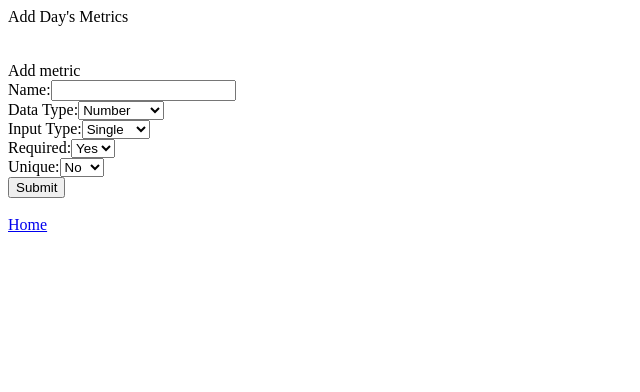
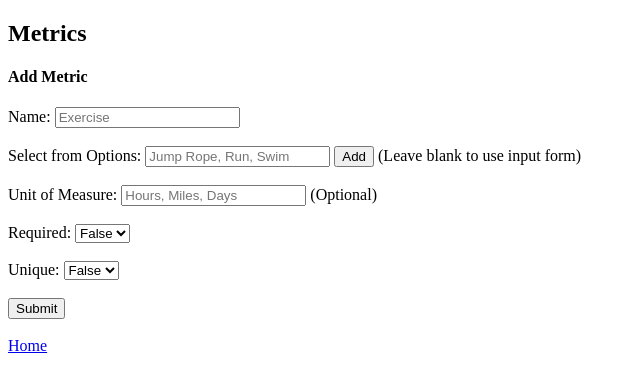
Before and after one commit to Fittocode/timeblock, a Next.js app: page /posts/addMetrics in a window 1280 px wide. Shown: the top 392 px of the page, without its empty margins (0-640 px from the left). Built offline with nearby package versions, Linux system fonts and the light colour scheme.

Commit message:
move add metrics component to add metrics link

```diff
--- a/components/AddMetric.js
+++ b/components/AddMetric.js
@@ -52,7 +52,7 @@ export default function AddMetric({ addMetricForm }) {
 
     return (
         <>
-        <h4>Add Metric</h4>
+        <h2>Metrics</h2>
             {allMetrics.map((metric) => {
                 return <div key={metric.name}>
                             <p>{metric.name}: {(metric.options.length > 0) ? <select>
@@ -63,6 +63,7 @@ export default function AddMetric({ addMetricForm }) {
                             } {(metric.units) ? metric.units : ''}</p>
                         </div>
             })}
+            <h4>Add Metric</h4>
             <form id={addMetricForm} onSubmit={handleSubmit}>
                 <label>Name: {' '}
                     <input type="text" name="name" placeholder="Exercise" value={newMetric.name} onChange={handleChange} />
--- a/pages/index.js
+++ b/pages/index.js
@@ -5,7 +5,6 @@ import OverviewMetrics from '../components/overviewMetrics/overviewMetrics'
 import connectDB from '../lib/mongodb'
 import MetricDB from '../models/Metric.models.js'
 import mongoose from 'mongoose'
-import AddMetric from '../components/AddMetric'
 const {Schema, model} = mongoose
 
 export default function Home({ allMetrics }) {
@@ -42,7 +41,6 @@ export default function Home({ allMetrics }) {
           ))}
           <br />
         <OverviewMetrics allMetrics={allMetrics} />
-        <AddMetric addMetricForm="add-metric-form" />
       </main>
 
       <footer>
--- a/pages/posts/addMetrics.js
+++ b/pages/posts/addMetrics.js
@@ -1,15 +1,12 @@
 import React from 'react'
 import Link from 'next/link'
-import ParentForm from '../../components/Forms/ParentForm/ParentForm'
+import AddMetric from '../../components/AddMetric'
 
 export default function addMetrics() {
-    let metricsArray = []
 
     return (
       <>
-        <div>Add Day's Metrics</div>
-        <br />
-        <ParentForm metricsArray={metricsArray} />
+        <AddMetric addMetricForm="add-metric-form" />
         <br />
         <Link href="/">
           <a>Home</a>
```
